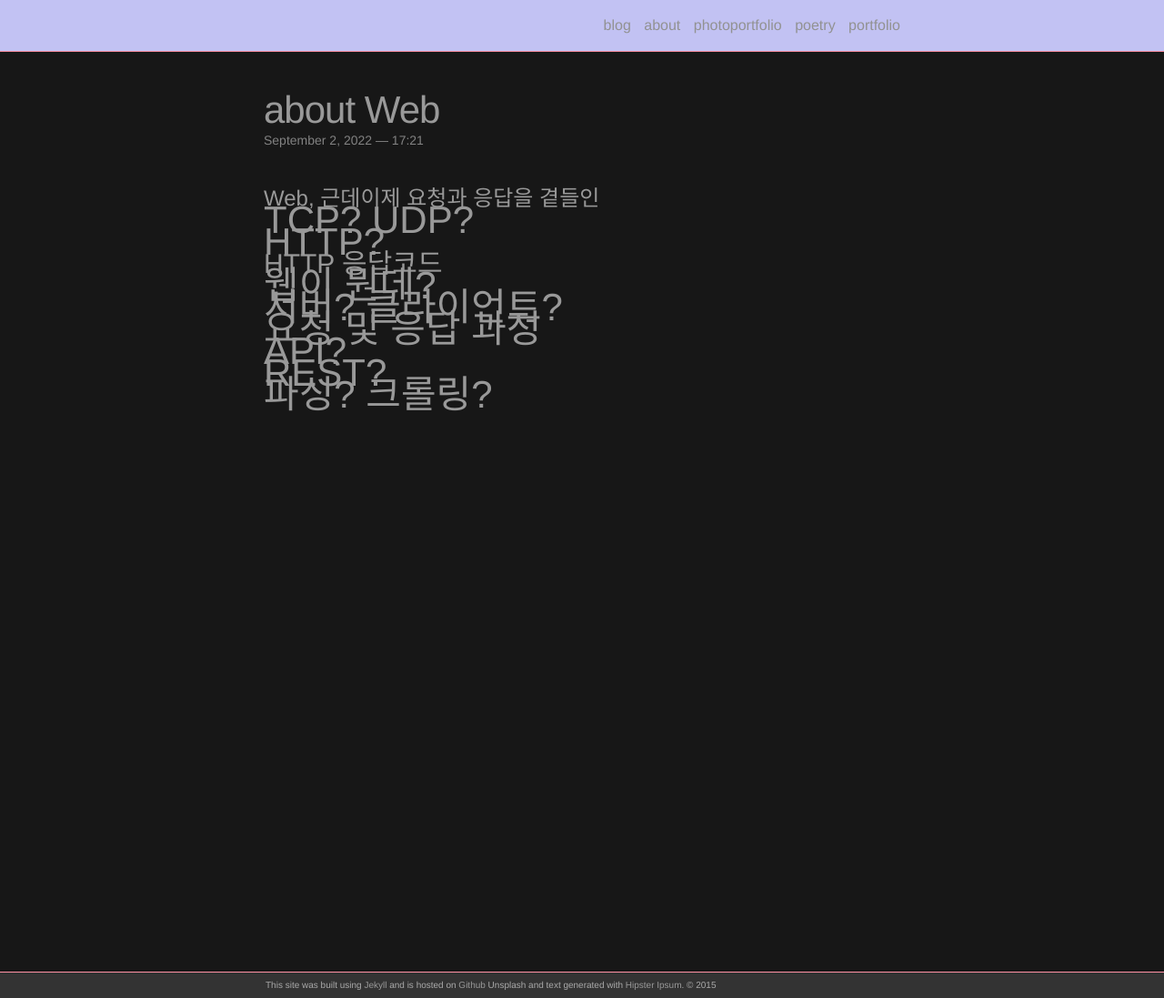
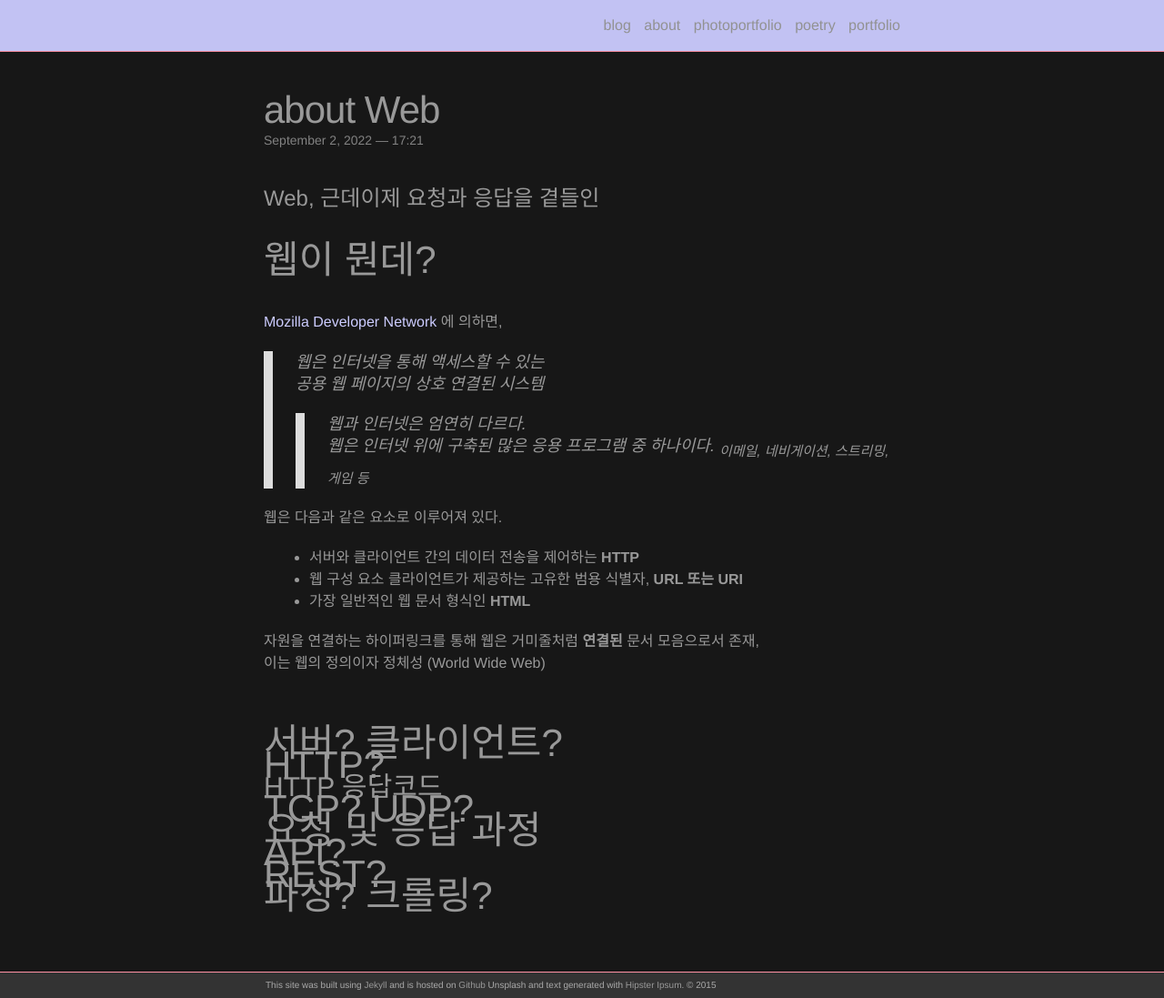
Before and after one commit to GHeeJeon/GHeeJeon.github.io, a Jekyll site: the page built from _posts/2022-09-03-about-Web.markdown, in a window 1280 px wide and 1097 px high. Shown: the whole window at 91% size. Built offline with Jekyll 4.4.1, drawn with Linux system fonts in a browser that asks for light colours; nearby versions of some CDN libraries.

Commit message:
master-update web

```diff
--- a/_posts/2022-09-03-about-Web.markdown
+++ b/_posts/2022-09-03-about-Web.markdown
@@ -7,14 +7,36 @@ categories: web
 
 # Web, 근데이제 요청과 응답을 곁들인
 
-## TCP? UDP?
-
-## HTTP?
-### HTTP 응답코드
+<br/>
 
 ## 웹이 뭔데?
 
+<br/>
+
+[Mozilla Developer Network](https://developer.mozilla.org/en-US/docs/Glossary/World_Wide_Web) 에 의하면,
+> 웹은 인터넷을 통해 액세스할 수 있는
+> 공용 웹 페이지의 상호 연결된 시스템
+> > 웹과 인터넷은 엄연히 다르다.
+> > 웹은 인터넷 위에 구축된 많은 응용 프로그램 중 하나이다. <sub>이메일, 네비게이션, 스트리밍, 게임 등</sub>
+
+웹은 다음과 같은 요소로 이루어져 있다.
+
+* 서버와 클라이언트 간의 데이터 전송을 제어하는 **HTTP**
+* 웹 구성 요소 클라이언트가 제공하는 고유한 범용 식별자, **URL 또는 URI**
+* 가장 일반적인 웹 문서 형식인 **HTML**
+
+자원을 연결하는 하이퍼링크를 통해 웹은 거미줄처럼 **연결된** 문서 모음으로서 존재,
+이는 웹의 정의이자 정체성 (World Wide Web)
+
+<br/>
+
 ## 서버? 클라이언트?
+
+## HTTP?
+
+### HTTP 응답코드
+
+## TCP? UDP?
 
 ## 요청 및 응답 과정
 
```
